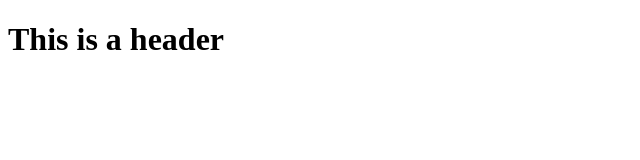
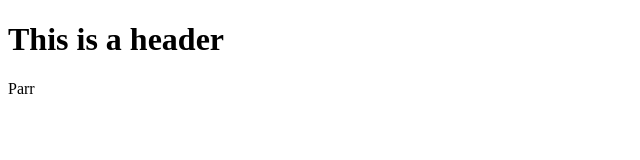
Before and after one commit to Saymo-pixel/git-test, a plain HTML site: page index.html in a window 1280 px wide. Shown: the full height of the page, 0-640 px from the left. Drawn offline with Linux system fonts and the light colour scheme.

Commit message:
Second commit

```diff
--- a/index.html
+++ b/index.html
@@ -2,5 +2,6 @@
 <html>
     <body>
         <h1> This is a header</h1>
+        <p>Parr</p>
     </body>
 </html>
```
